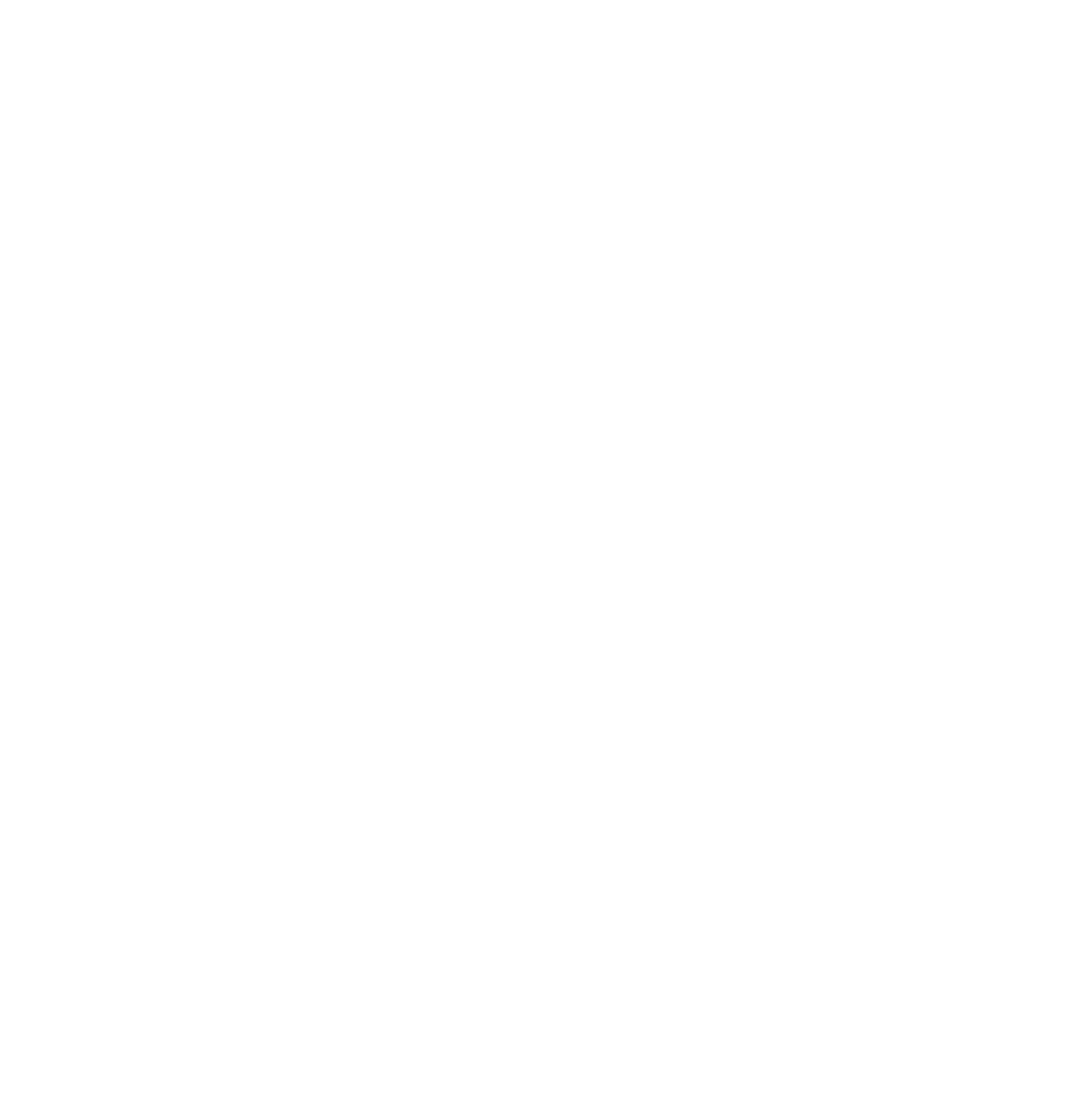
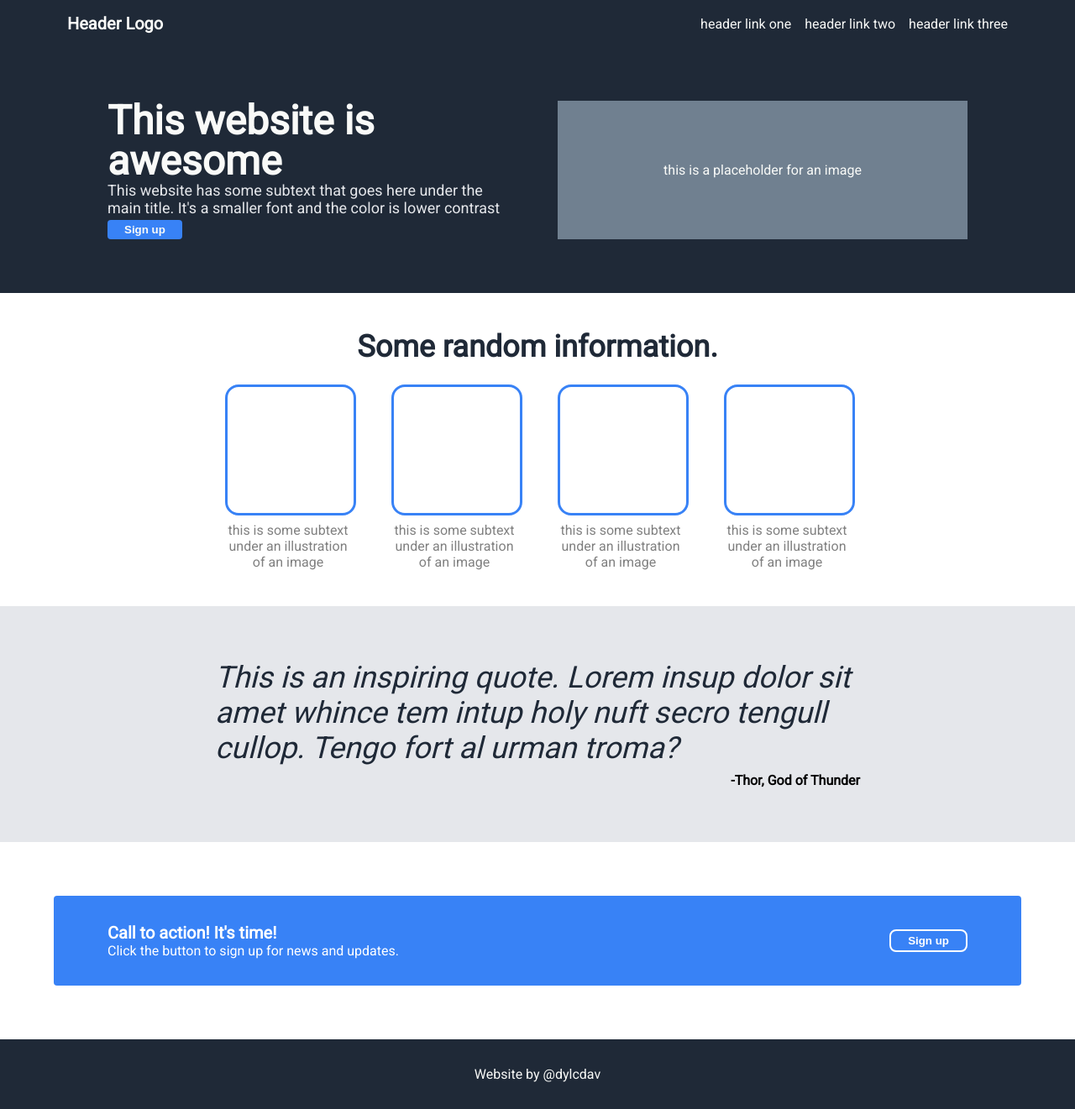
Before and after one commit to dylancdavis/landing-page, a plain HTML site: page index.html in a window 1280 px wide. Shown: the whole page at 84% size. Before the commit the page ends 800 px from the top, so only its background shows below. Drawn offline with Linux system fonts and the light colour scheme.

Commit message:
Create landing page

```diff
--- a/index.html
+++ b/index.html
@@ -1,5 +1,67 @@
-<!DOCTYPE HTML>
+<!DOCTYPE html>
+<html lang="en">
+<head>
+    <meta charset="UTF-8">
+    <meta http-equiv="X-UA-Compatible" content="IE=edge">
+    <meta name="viewport" content="width=device-width, initial-scale=1.0">
+    <title>Document</title>
+    <link rel="stylesheet" href="https://fonts.googleapis.com/css?family=Roboto">
+    <link rel="stylesheet" href="styles.css">
 
-<html>
 
+</head>
+
+
+<body>
+    <div class=header>
+        <div class="banner">
+            <div class="logo">Header Logo</div>
+            <div class="banner-links">
+                <div>header link one</div>
+                <div>header link two</div>
+                <div>header link three</div>
+            </div>
+        </div>
+        <div class="hero-container">
+            <div>
+                <div class="hero-main">This website is awesome</div>
+                <div class="hero-subtext">This website has some subtext that goes here under the main title. It's a smaller font and the color is lower contrast</div>
+                <button class="hero-button">Sign up</button>
+            </div>
+            <div class="header-image">
+                <div>this is a placeholder for an image</div>
+            </div>
+        </div>
+
+
+    </div>
+    <div class="content">
+        <div class="info-container content-box">
+            <div class="information">Some random information.</div>
+            <div class="box-container">
+                <div class="info-box"><div class="roundbox"></div>this is some subtext under an illustration of an image</div>
+                <div class="info-box"><div class="roundbox"></div>this is some subtext under an illustration of an image</div>
+                <div class="info-box"><div class="roundbox"></div>this is some subtext under an illustration of an image</div>
+                <div class="info-box"><div class="roundbox"></div>this is some subtext under an illustration of an image</div>
+            </div>
+        </div>
+        <div class="quote-container content-box">
+            <div class="quote-text">This is an inspiring quote. Lorem insup dolor sit amet whince tem intup holy nuft secro tengull cullop. Tengo fort al urman troma?</div>
+            <div class="quote-author">-Thor, God of Thunder</div>
+        </div>
+        <div class="action-container content-box">
+            <div class="action-box">
+                <div>
+                    <div class="action-text">Call to action! It's time!</div>
+                    <div class="action-subtext">Click the button to sign up for news and updates.</div>
+                </div>
+                <button class="action-button">Sign up</button>
+            </div>
+        </div>
+    </div>
+    <div class="footer">
+        Website by @dylcdav
+    </div>
+
+</body>
 </html>
--- a/styles.css
+++ b/styles.css
@@ -0,0 +1,158 @@
+body {
+    font-family: 'Roboto';
+    margin: 0px;
+}
+
+.header, .footer {
+    background-color: #1f2937;
+    color: #f9faf8;
+}
+
+.header, .footer, .content-box {
+    padding: 0 5vw 0 5vw;
+}
+
+.banner {
+    display: flex;
+    justify-content: space-between;
+    padding: 16px;
+    align-items: center;
+}
+
+.logo {
+    font-weight: 1000;
+    font-size: 20px;
+}
+
+.banner-links {
+    display: flex;
+    gap: 16px;
+}
+
+.hero-container {
+    display: flex;
+    padding: 64px;
+    gap: 48px;
+}
+
+.hero-container > * {
+    flex: 1;
+}
+
+.hero-main {
+    font-size: 48px;
+    font-weight: 1000;
+    line-height: 1;
+}
+
+.hero-subtext {
+    font-size: 18px;
+    color: #e5e7eb;
+    border: 0px solid black;
+    margin-bottom: 4px;;
+}
+
+.hero-button    {
+    background-color: #3882f6;
+    color:#f9faf8;
+    font-weight: 550;
+    border: 0px solid #3882f6;
+    border-radius: 4px;
+    padding: 4px 20px;
+}
+
+.header-image {
+    display: flex;
+    justify-content: center;
+    align-items: center;
+    background-color: slategray;
+}
+
+/* Content Styling */
+
+.info-container {
+    padding: 43px;
+}
+
+.information {
+    text-align: center;
+    font-size: 36px;
+    font-weight: 800;
+    color: #1f2937;
+    margin-bottom: 24px;
+}
+
+.box-container {
+    display: flex;
+    justify-content: center;
+    gap: 48px;
+    text-align: center;
+    color: gray;
+}
+
+.info-box {
+    width: 150px;
+}
+
+.roundbox {
+    width: 150px;
+    height: 150px;
+    border: 3px solid #3882f6;
+    border-radius: 16px;
+    margin-bottom: 8px;
+}
+
+.quote-container {
+    display: flex;
+    flex-direction: column;
+    background-color: #e5e7eb;
+    padding: 64px 20vw;
+    gap: 8px;
+}
+
+.quote-text {
+    font-size: 36px;
+    font-weight: lighter;
+    font-style: italic;
+    color: #1f2937
+}
+
+.quote-author {
+    text-align: right;
+    font-weight: bold;
+}
+
+.action-container {
+    padding-top: 64px;
+    padding-bottom: 64px;
+}
+
+.action-box {
+    background-color: #3882f6;
+    color: white;
+    display: flex;
+    border-radius: 4px;
+    padding: 32px 64px;
+    justify-content: space-between;
+    align-items: center;
+}
+
+.action-text {
+    font-weight: bold;
+    font-size: 20px;
+}
+
+.action-button {
+    background-color: #3882f6;
+    color: white;
+    border: 2px solid white;
+    padding: 4px 20px;
+    border-radius: 8px;
+    font-weight: bold;
+}
+
+.footer {
+    text-align: center;
+    padding-bottom: 32px;
+    padding-top: 32px;
+}
```
